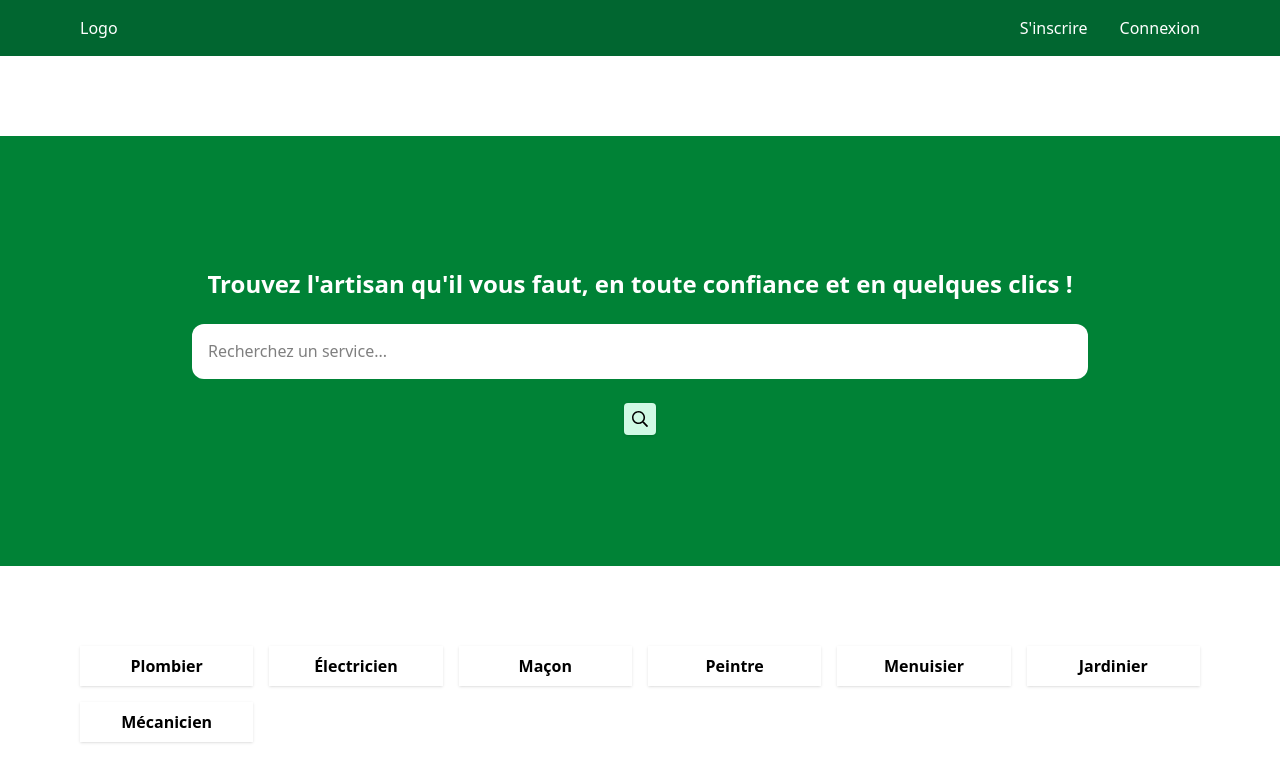
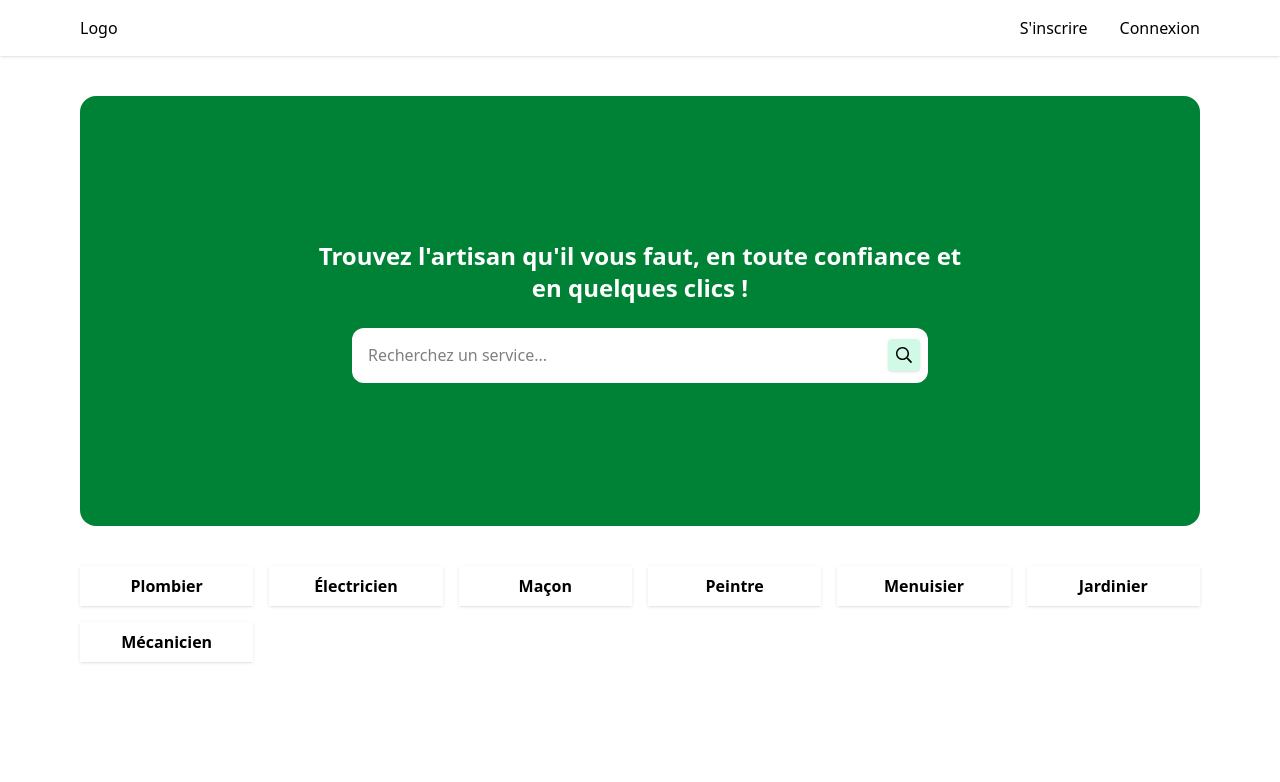
Before and after one commit to aminebk99/khadamaty, a React (Vite) app: page / in a window 1280 px wide. Shown: the top 782 px of the page. Built offline with nearby package versions, Linux system fonts and the light colour scheme.

Commit message:
commit home

```diff
--- a/src/components/Header.tsx
+++ b/src/components/Header.tsx
@@ -3,7 +3,7 @@ import { Link } from "react-router-dom";
 
 function Header() {
   return (
-    <header className="text-white w-full flex justify-between items-center px-20 py-4 bg-green-800">
+    <header className="shadow text-black w-full flex justify-between items-center px-20 py-4 ">
       <div>
         {/* <img src={logo} alt="" /> */}
         Logo
--- a/src/components/HomeComponents/Hero.tsx
+++ b/src/components/HomeComponents/Hero.tsx
@@ -1,17 +1,33 @@
-
 function Hero() {
     return (
-    <div className="px-20 my-20 bg-green-700 h-[430px] flex flex-col justify-center items-center">
-      <h2 className="text-2xl font-bold text-white">
+      <div className="px-20 my-10">
+        <div className="rounded-2xl bg-green-700 h-[430px] flex flex-col justify-center items-center">
+          <div className="w-2xl flex flex-col items-center">
+            <h2 className="text-2xl font-bold text-white text-center">
               Trouvez l'artisan qu'il vous faut, en toute confiance et en quelques
               clics !
             </h2>
+            <div className="relative w-full max-w-xl mt-6">
               <input
-      className="outline-none pl-4 w-4xl m-6 bg-white h-[55px] rounded-xl"
-      type="search" placeholder="Recherchez un service..."/>
-      <button className="p-2 rounded shadow bg-emerald-100">
-      <svg width="16" height="16" viewBox="0 0 16 16" xmlns="http://www.w3.org/2000/svg" fill="currentFill"><path d="m15.89 14.653-3.793-3.794a.37.37 0 0 0-.266-.109h-.412A6.499 6.499 0 0 0 6.5 0C2.91 0 0 2.91 0 6.5a6.499 6.499 0 0 0 10.75 4.919v.412c0 .1.04.194.11.266l3.793 3.794a.375.375 0 0 0 .531 0l.707-.707a.375.375 0 0 0 0-.53ZM6.5 11.5c-2.763 0-5-2.238-5-5 0-2.763 2.237-5 5-5 2.762 0 5 2.237 5 5 0 2.762-2.238 5-5 5Z"></path></svg>
+              autoComplete="off"
+                className="outline-none pl-4 pr-12 w-full bg-white h-[55px] rounded-xl"
+                type="search"
+                placeholder="Recherchez un service..."
+              />
+              <button className="absolute right-2 top-1/2 -translate-y-1/2 p-2 rounded bg-emerald-100 shadow">
+                <svg
+                  width="16"
+                  height="16"
+                  viewBox="0 0 16 16"
+                  xmlns="http://www.w3.org/2000/svg"
+                  fill="currentFill"
+                >
+                  <path d="m15.89 14.653-3.793-3.794a.37.37 0 0 0-.266-.109h-.412A6.499 6.499 0 0 0 6.5 0C2.91 0 0 2.91 0 6.5a6.499 6.499 0 0 0 10.75 4.919v.412c0 .1.04.194.11.266l3.793 3.794a.375.375 0 0 0 .531 0l.707-.707a.375.375 0 0 0 0-.53ZM6.5 11.5c-2.763 0-5-2.238-5-5 0-2.763 2.237-5 5-5 2.762 0 5 2.237 5 5 0 2.762-2.238 5-5 5Z"></path>
+                </svg>
               </button>
+            </div>
+          </div>
+        </div>
       </div>
     );
   }
```
Lines whose indentation alone changed are shown as unchanged.
